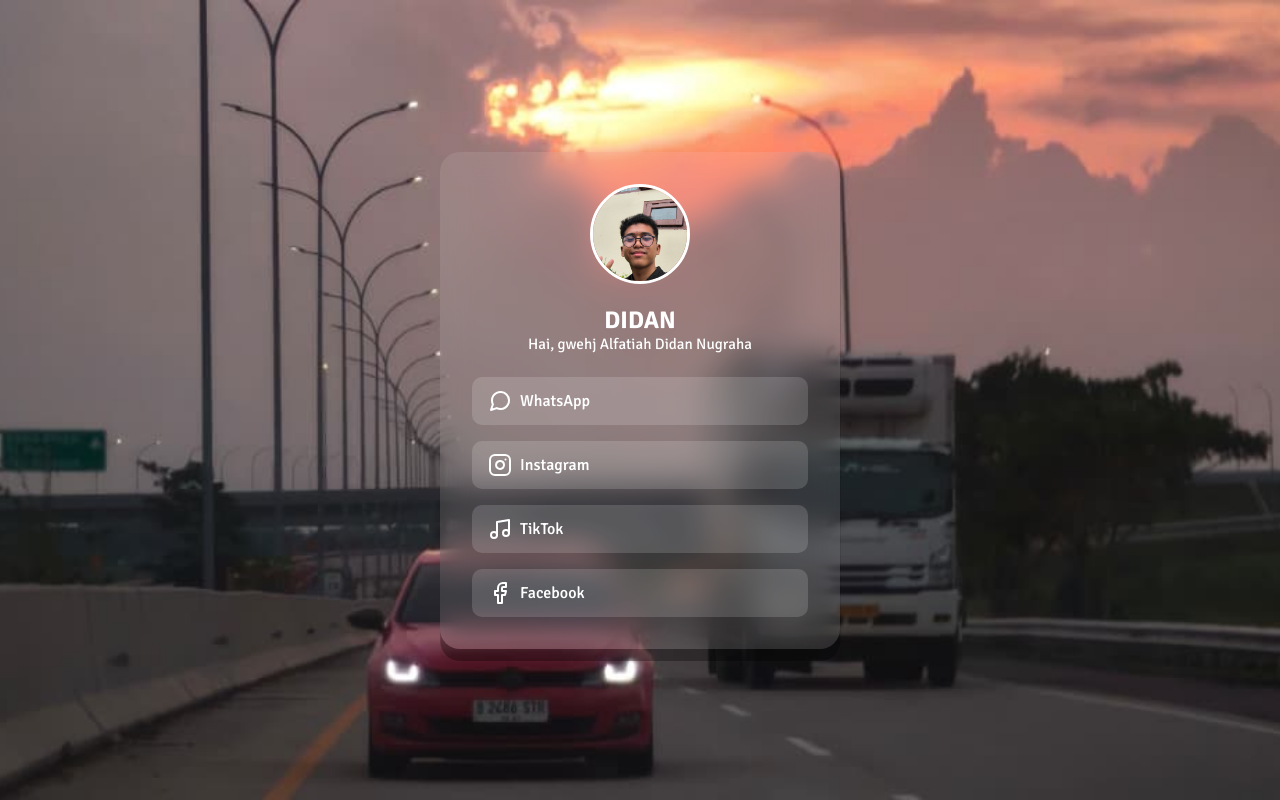
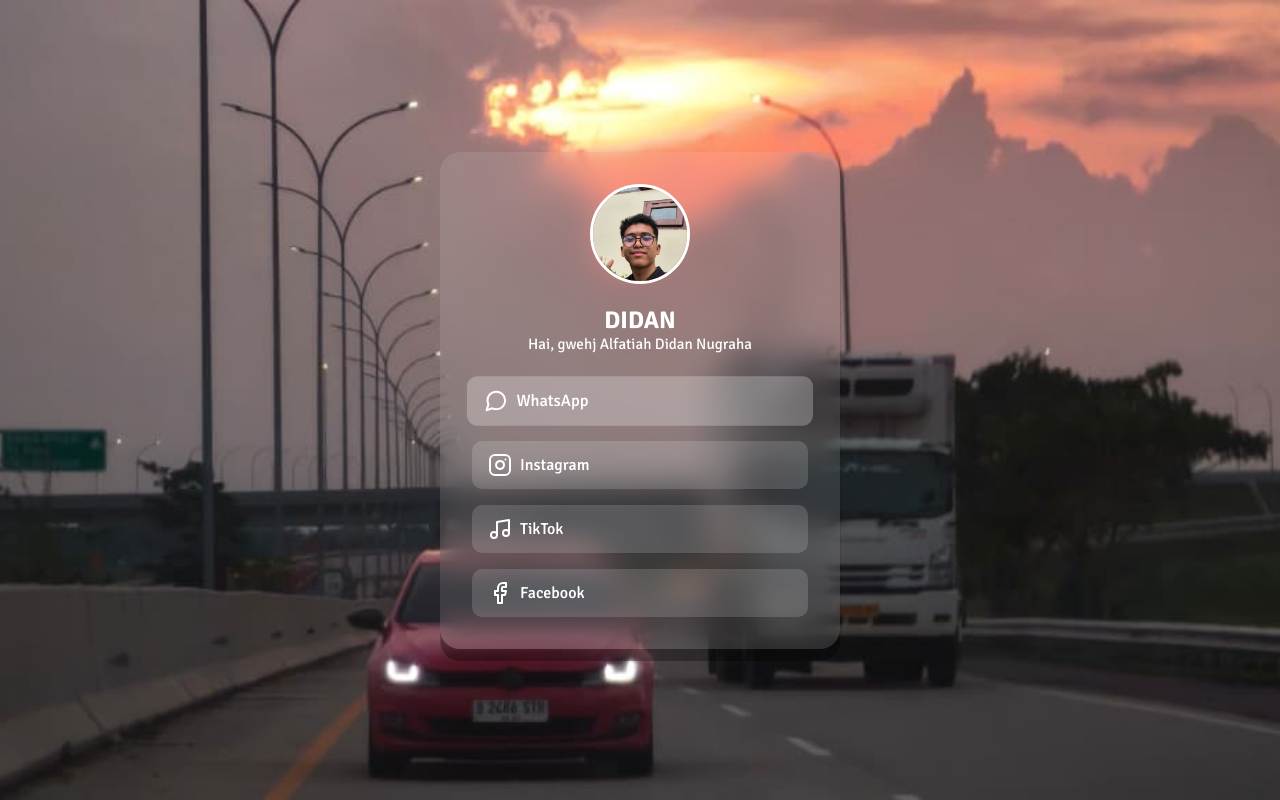
Before and after one commit to AlFatiah/alfatiah-nugraha, a plain HTML site: page index.html in a window 1280 px wide. In both pictures the pointer is over the link "WhatsApp". Drawn offline with nearby package versions, Linux system fonts and the light colour scheme; a web font is replaced by a local one.

Commit message:
Add files via upload

```diff
--- a/style.css
+++ b/style.css
@@ -65,7 +65,7 @@ body {
     font-weight: 500;
 }
 
-.tautan-item.hover {
+.tautan-item:hover {
     background: rgba(255, 255, 255, 0.25);
     transform: scale(1.03);
 }
```
